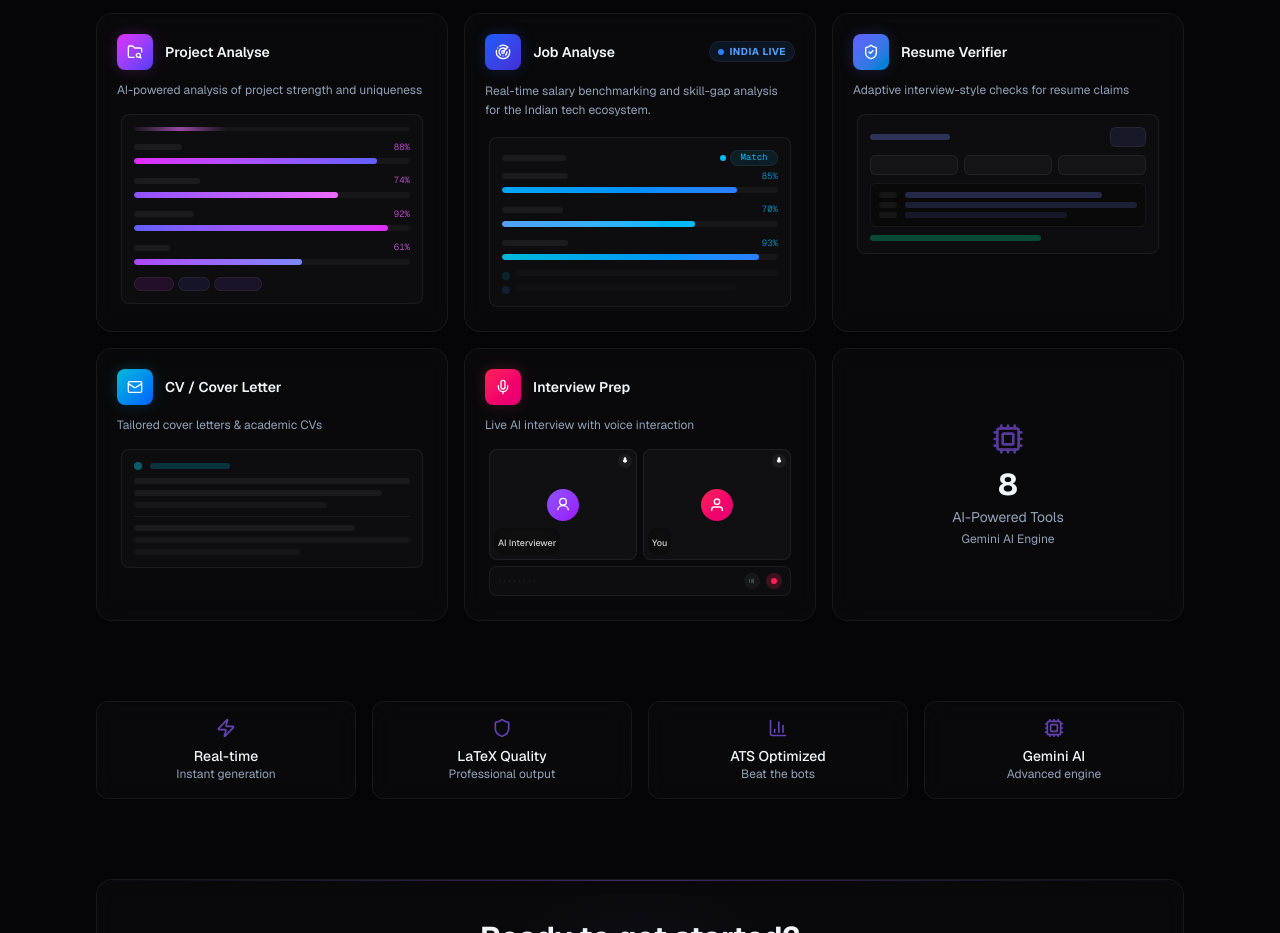
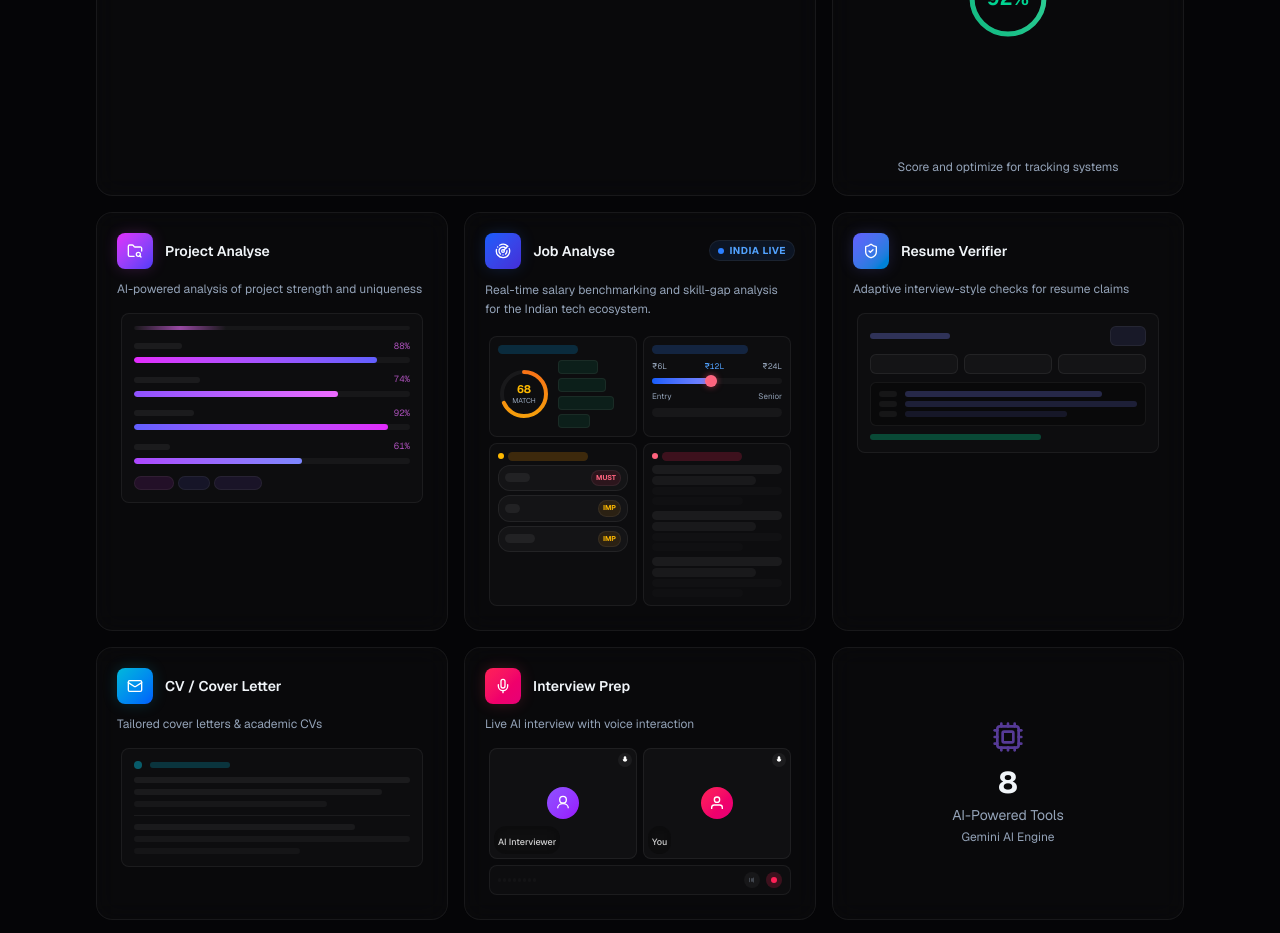
Before and after one commit to ayan70715/career_forge-ai, a Next.js app: page / in a window 1280 px wide. Shown: the part 1240-2173 px from the top of the page. Built offline with nearby package versions, Linux system fonts and the light colour scheme.

Commit message:
Add files via upload

```diff
--- a/src/components/home/FeaturePreview.tsx
+++ b/src/components/home/FeaturePreview.tsx
@@ -382,77 +382,180 @@ export function ProjectAnalysePreview() {
   );
 }
 
-/* ── Job Analyser: Animated job match radar ── */
+/* ── Job Analyser: Skeleton of the real Job Analyse page ── */
 export function JobAnalysePreview() {
-  const [progress, setProgress] = useState([0, 0, 0]);
-  const targets = [85, 70, 93];
-  const labels = ["Skills Match", "Culture Fit", "Salary Align"];
-  const colors = [
-    "from-sky-500 to-blue-500",
-    "from-blue-400 to-sky-400",
-    "from-cyan-500 to-blue-500",
+  const [score, setScore] = useState(0);
+  const [salaryPos, setSalaryPos] = useState(0);
+  const [gapsVisible, setGapsVisible] = useState(false);
+  const [questionsVisible, setQuestionsVisible] = useState(false);
+  const targetScore = 68;
+
+  useEffect(() => {
+    // Animate score gauge
+    const scoreTimer = setTimeout(() => {
+      const interval = setInterval(() => {
+        setScore((prev) => {
+          if (prev >= targetScore) { clearInterval(interval); return targetScore; }
+          return prev + 2;
+        });
+      }, 30);
+      return () => clearInterval(interval);
+    }, 300);
+
+    // Animate salary thumb sliding in
+    const salaryTimer = setTimeout(() => {
+      setSalaryPos(45);
+    }, 800);
+
+    // Reveal gap alerts
+    const gapTimer = setTimeout(() => setGapsVisible(true), 1200);
+
+    // Reveal interview questions
+    const qTimer = setTimeout(() => setQuestionsVisible(true), 1600);
+
+    return () => {
+      clearTimeout(scoreTimer);
+      clearTimeout(salaryTimer);
+      clearTimeout(gapTimer);
+      clearTimeout(qTimer);
+    };
+  }, []);
+
+  const circumference = 2 * Math.PI * 22;
+  const offset = circumference - (score / 100) * circumference;
+
+  const gaps = [
+    { label: "React", priority: "MUST HAVE", color: "text-rose-400 border-rose-500/30 bg-rose-500/10" },
+    { label: "AWS", priority: "IMPORTANT", color: "text-amber-400 border-amber-500/30 bg-amber-500/10" },
+    { label: "Docker", priority: "IMPORTANT", color: "text-amber-400 border-amber-500/30 bg-amber-500/10" },
   ];
 
-  useEffect(() => {
-    const timer = setTimeout(() => {
-      targets.forEach((target, i) => {
-        setTimeout(() => {
-          const interval = setInterval(() => {
-            setProgress((prev) => {
-              const next = [...prev];
-              if (next[i] >= target) {
-                clearInterval(interval);
-              } else {
-                next[i] = Math.min(next[i] + 2, target);
-              }
-              return next;
-            });
-          }, 18);
-        }, i * 250);
-      });
-    }, 400);
-    return () => clearTimeout(timer);
-  }, []);
+  return (
+    <div className="p-1 space-y-1.5">
+      {/* ── Top row: Score + Salary ── */}
+      <div className="grid grid-cols-2 gap-1.5">
 
-  return (
-    <div className="p-1">
-      <div className="rounded-lg border border-glass-border bg-surface-1 p-3 space-y-2.5">
-        {/* Pulsing match score badge */}
-        <div className="flex items-center justify-between mb-1">
-          <div className="h-1.5 w-16 rounded-full bg-surface-5" />
-          <div className="flex items-center gap-1">
-            <div className="h-1.5 w-1.5 rounded-full bg-sky-400 animate-[pulse_1.5s_ease-in-out_infinite]" />
-            <div className="h-4 w-12 rounded-full border border-sky-500/30 bg-sky-500/10 flex items-center justify-center">
-              <span className="text-[9px] font-mono text-sky-400">Match</span>
+        {/* Compatibility Score */}
+        <div className="rounded-lg border border-glass-border bg-surface-1 p-2 space-y-1.5">
+          <div className="h-[9px] w-20 rounded-full bg-sky-500/20" />
+          <div className="flex items-center gap-2">
+            {/* Mini gauge */}
+            <div className="relative shrink-0">
+              <svg width="52" height="52" viewBox="0 0 52 52" className="-rotate-90">
+                <circle cx="26" cy="26" r="22" fill="none" stroke="var(--surface-4)" strokeWidth="4" />
+                <circle
+                  cx="26" cy="26" r="22"
+                  fill="none"
+                  stroke="url(#jobGauge)"
+                  strokeWidth="4"
+                  strokeLinecap="round"
+                  strokeDasharray={circumference}
+                  strokeDashoffset={offset}
+                  style={{ transition: "stroke-dashoffset 0.08s ease" }}
+                />
+                <defs>
+                  <linearGradient id="jobGauge" x1="0%" y1="0%" x2="100%" y2="0%">
+                    <stop offset="0%" stopColor="#f59e0b" />
+                    <stop offset="100%" stopColor="#f97316" />
+                  </linearGradient>
+                </defs>
+              </svg>
+              <div className="absolute inset-0 flex flex-col items-center justify-center">
+                <span className="text-[11px] font-bold text-amber-400 leading-none">{score}</span>
+                <span className="text-[7px] text-muted-foreground leading-none mt-0.5">MATCH</span>
+              </div>
+            </div>
+            {/* Skill tags */}
+            <div className="flex flex-col gap-1 min-w-0">
+              <div className="flex gap-1 flex-wrap">
+                <div className="h-3.5 w-10 rounded-sm border border-emerald-500/30 bg-emerald-500/10" />
+                <div className="h-3.5 w-12 rounded-sm border border-emerald-500/30 bg-emerald-500/10" />
+              </div>
+              <div className="flex gap-1 flex-wrap">
+                <div className="h-3.5 w-14 rounded-sm border border-emerald-500/30 bg-emerald-500/10" />
+                <div className="h-3.5 w-8 rounded-sm border border-emerald-500/30 bg-emerald-500/10" />
+              </div>
             </div>
           </div>
         </div>
 
-        {/* Match bars */}
-        {labels.map((label, i) => (
-          <div key={label} className="space-y-1">
-            <div className="flex items-center justify-between">
-              <div className="h-1.5 rounded-full bg-surface-5" style={{ width: `${label.length * 5.5}px` }} />
-              <span className="text-[9px] font-mono text-sky-400/70">{progress[i]}%</span>
-            </div>
-            <div className="h-1.5 w-full rounded-full bg-surface-3 overflow-hidden">
+        {/* Salary Benchmark */}
+        <div className="rounded-lg border border-glass-border bg-surface-1 p-2 space-y-1.5">
+          <div className="h-[9px] w-24 rounded-full bg-blue-500/20" />
+          {/* Salary range labels */}
+          <div className="flex justify-between">
+            <span className="text-[8px] text-muted-foreground">₹6L</span>
+            <span className="text-[8px] text-blue-400 font-mono">₹12L</span>
+            <span className="text-[8px] text-muted-foreground">₹24L</span>
+          </div>
+          {/* Slider track */}
+          <div className="relative h-1.5 w-full rounded-full bg-surface-3 overflow-visible">
+            <div
+              className="absolute inset-y-0 left-0 rounded-full bg-linear-to-r from-blue-600 to-indigo-400 transition-all duration-700 ease-out"
+              style={{ width: `${salaryPos}%` }}
+            />
+            <div
+              className="absolute top-1/2 -translate-y-1/2 -translate-x-1/2 h-3 w-3 rounded-full bg-rose-400 border border-white/20 shadow-[0_0_6px_rgba(244,63,94,0.6)] transition-all duration-700 ease-out"
+              style={{ left: `${salaryPos}%` }}
+            />
+          </div>
+          <div className="flex justify-between text-[8px] text-muted-foreground">
+            <span>Entry</span>
+            <span>Senior</span>
+          </div>
+          {/* Benchmark note */}
+          <div className="h-[9px] w-full rounded-full bg-surface-3" />
+        </div>
+      </div>
+
+      {/* ── Bottom row: Gap Alerts + Interview Sheet ── */}
+      <div className="grid grid-cols-2 gap-1.5">
+
+        {/* Critical Gap Alerts */}
+        <div className="rounded-lg border border-glass-border bg-surface-1 p-2 space-y-1.5">
+          <div className="flex items-center gap-1 mb-1">
+            <div className="h-1.5 w-1.5 rounded-full bg-amber-400" />
+            <div className="h-[9px] w-20 rounded-full bg-amber-500/20" />
+          </div>
+          <div className="space-y-1">
+            {gaps.map((gap, i) => (
               <div
-                className={`h-full rounded-full bg-linear-to-r ${colors[i]} transition-all duration-75`}
-                style={{ width: `${progress[i]}%` }}
-              />
-            </div>
+                key={gap.label}
+                className={`flex items-center justify-between rounded px-1.5 py-1 border transition-all duration-300 ${
+                  gapsVisible ? "opacity-100 translate-x-0" : "opacity-0 -translate-x-2"
+                }`}
+                style={{ transitionDelay: `${i * 120}ms`, borderColor: "rgba(255,255,255,0.06)", background: "var(--surface-2)" }}
+              >
+                <div className="h-[9px] rounded-full bg-surface-5" style={{ width: `${gap.label.length * 5}px` }} />
+                <div className={`text-[7px] font-bold px-1 py-0.5 rounded border ${gap.color}`}>
+                  {gap.priority === "MUST HAVE" ? "MUST" : "IMP"}
+                </div>
+              </div>
+            ))}
           </div>
-        ))}
+        </div>
 
-        {/* Scrolling job listing lines */}
-        <div className="mt-1 space-y-1 opacity-50">
-          <div className="flex gap-1.5">
-            <div className="h-2 w-2 rounded-sm bg-sky-500/30 shrink-0 mt-0.5" />
-            <div className="h-1.5 w-full rounded-full bg-surface-4" />
+        {/* Interview Cheat Sheet */}
+        <div className="rounded-lg border border-glass-border bg-surface-1 p-2 space-y-1.5">
+          <div className="flex items-center gap-1 mb-1">
+            <div className="h-1.5 w-1.5 rounded-full bg-rose-400 animate-[pulse_1.5s_ease-in-out_infinite]" />
+            <div className="h-[9px] w-20 rounded-full bg-rose-500/20" />
           </div>
-          <div className="flex gap-1.5">
-            <div className="h-2 w-2 rounded-sm bg-blue-500/30 shrink-0 mt-0.5" />
-            <div className="h-1.5 w-[80%] rounded-full bg-surface-3" />
+          <div className="space-y-1.5">
+            {[0, 1, 2].map((i) => (
+              <div
+                key={i}
+                className={`space-y-0.5 transition-all duration-300 ${
+                  questionsVisible ? "opacity-100 translate-y-0" : "opacity-0 translate-y-2"
+                }`}
+                style={{ transitionDelay: `${i * 150}ms` }}
+              >
+                <div className="h-[9px] w-full rounded-full bg-surface-5" />
+                <div className="h-[9px] w-[80%] rounded-full bg-surface-4" />
+                <div className="h-[8px] w-full rounded-full bg-surface-3 opacity-50" />
+                <div className="h-[8px] w-[70%] rounded-full bg-surface-3 opacity-40" />
+              </div>
+            ))}
           </div>
         </div>
       </div>
```
